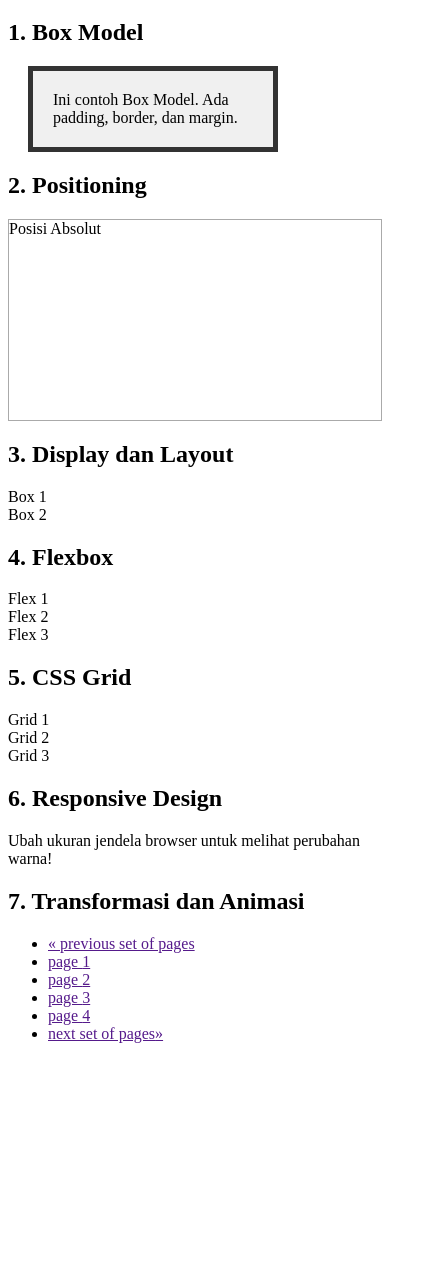
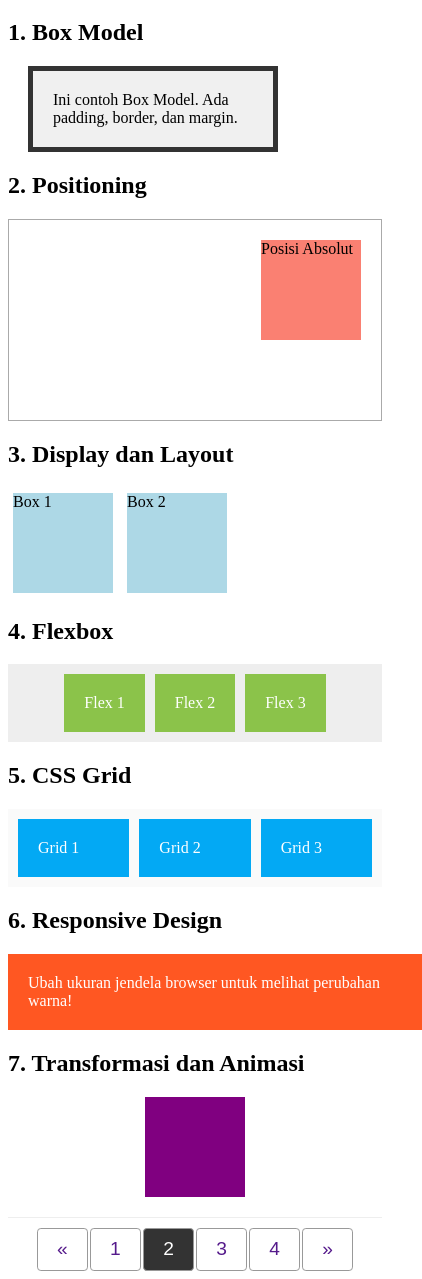
Before and after one commit to ekhsa/1124160176-PERT-10, a plain HTML site: page index.html in a window 390 px wide. Shown: the part 98-1377 px from the top of the page, 422 px wide, since content can reach past the window. Before the commit the page ends 1157 px from the top, so only its background shows below. Drawn offline with Linux system fonts and the light colour scheme.

Commit message:
display layout, flexbox, css grid, responsive design and transformasi animasi

```diff
--- a/index.html
+++ b/index.html
@@ -19,6 +19,129 @@
       height: 200px;
       border: 1px solid #aaa;
     }
+      .positioned-box {
+      position: absolute; /* Ditempatkan relatif terhadap container */
+      top: 20px;
+      right: 20px;
+      width: 100px;
+      height: 100px;
+      background-color: salmon;
+    }
+    /* ### DISPLAY DAN LAYOUT ### */
+    .inline-box {
+      display: inline-block; /* Elemen bisa berdampingan, tapi masih bisa diberi ukuran */
+      width: 100px;
+      height: 100px;
+      background-color: lightblue;
+      margin: 5px;
+    }
+
+    /* ### FLEXBOX ### */
+    .flex-container {
+      display: flex; /* Mengaktifkan Flexbox */
+      gap: 10px; /* Jarak antar item */
+      justify-content: center; /* Rata tengah horizontal */
+      background-color: #eee;
+      padding: 10px;
+    }
+
+    .flex-item {
+      background-color: #8bc34a;
+      padding: 20px;
+      color: white;
+    }
+
+    /* ### CSS GRID ### */
+    .grid-container {
+      display: grid; /* Mengaktifkan Grid layout */
+      grid-template-columns: repeat(3, 1fr); /* 3 kolom dengan lebar sama */
+      gap: 10px;
+      background-color: #fafafa;
+      padding: 10px;
+    }
+
+    .grid-item {
+      background-color: #03a9f4;
+      padding: 20px;
+      color: white;
+    }
+
+    /* ### RESPONSIVE DESIGN ### */
+    .responsive-box {
+      width: 100%;
+      max-width: 600px; /* Maksimum lebar */
+      margin: auto;
+      background-color: #ffc107;
+      padding: 20px;
+      color: black;
+    }
+
+    @media (max-width: 600px) {
+      .responsive-box {
+        background-color: #ff5722; /* Warna berubah jika layar kecil */
+        color: white;
+      }
+    }
+
+    /* ### TRANSFORMASI DAN ANIMASI ### */
+    .animated-box {
+      width: 100px;
+      height: 100px;
+      background-color: purple;
+      margin: 20px auto;
+      transition: transform 0.5s; /* Animasi perubahan transform */
+    }
+
+    .animated-box:hover {
+      transform: rotate(15deg) scale(1.2); /* Efek rotasi dan perbesaran saat hover */
+    }
+
+	  /* ### Pagination ### */
+	   .visuallyhidden {
+			  border: 0;
+			  clip: rect(0 0 0 0);
+			  height: auto;
+			  margin: 0;
+			  overflow: hidden;
+			  padding: 0;
+			  position: absolute;
+			  width: 1px;
+			  white-space: nowrap;
+			}
+
+			nav {
+			  border-top: 1px solid #eee;
+			  margin-top: 1em;
+			  padding-top: 0.5em;
+			  font: 1.2em sans-serif;
+
+			  display: flex;
+			  justify-content: center;
+			}
+
+			.pagination {
+			  list-style: none;
+			  margin: 0;
+			  padding: 0;
+			  display: flex;
+			}
+
+			.pagination li {
+			  margin: 0 1px;
+			}
+
+			.pagination a {
+			  display: block;
+			  padding: 0.5em 1em;
+			  border: 1px solid #999;
+			  border-radius: 0.2em;
+			  text-decoration: none;
+			}
+
+			.pagination a[aria-current="page"] {
+			  background-color: #333;
+			  color: #fff;
+			}
   </style>
 </head>
 <body>
```
